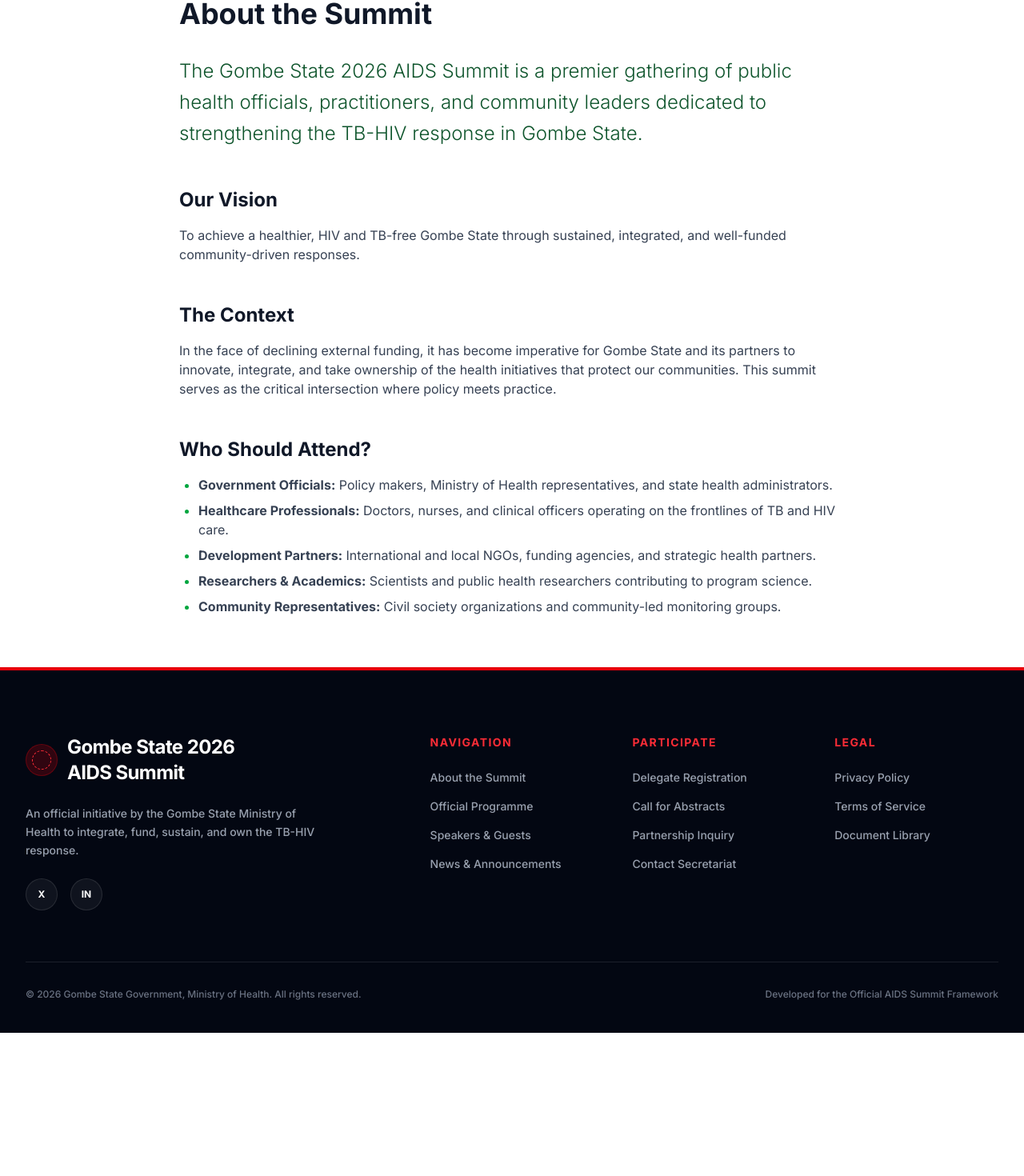
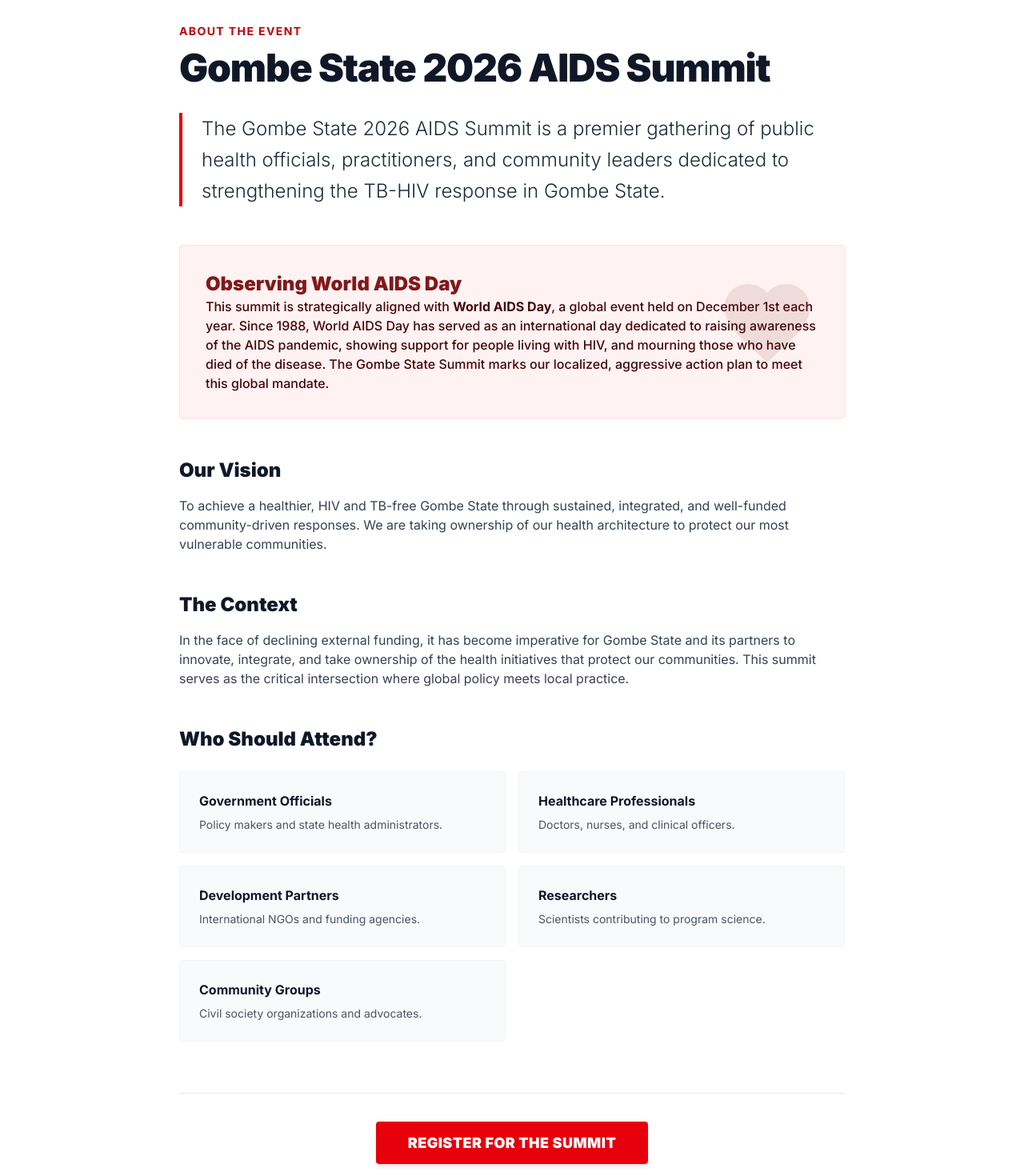
Before and after one commit to Icedmist/gombe-state-aid, a Next.js app in the folder frontend/: page /about in a window 1280 px wide. Shown: the part 148-1618 px from the top of the page at 80% size. Before the commit the page ends 1439 px from the top, so only its background shows below. Built offline with nearby package versions, Linux system fonts and the light colour scheme.

Commit message:
Update About page to include World AIDS Day context

```diff
--- a/frontend/src/app/about/page.tsx
+++ b/frontend/src/app/about/page.tsx
@@ -1,32 +1,58 @@
+import Link from 'next/link';
+
 export default function About() {
   return (
-    <div className="bg-white py-16 min-h-screen">
-      <div className="container mx-auto px-4 sm:px-6 lg:px-8 max-w-4xl">
-        <h1 className="text-4xl font-bold text-gray-900 mb-8">About the Summit</h1>
+    <div className="bg-white py-24 min-h-screen">
+      <div className="container mx-auto px-4 sm:px-6 lg:px-8 max-w-4xl animate-fade-in-up">
+        <span className="text-red-700 font-bold tracking-widest text-sm uppercase mb-3 block">About the Event</span>
+        <h1 className="text-4xl md:text-5xl font-black text-gray-900 mb-8 tracking-tight">Gombe State 2026 AIDS Summit</h1>
 
-        <div className="prose prose-lg prose-green max-w-none text-gray-700">
-          <p className="lead text-2xl text-green-900 font-light mb-8 leading-relaxed">
+        <div className="prose prose-lg max-w-none text-gray-700">
+          <p className="lead text-2xl text-gray-800 font-light mb-12 leading-relaxed border-l-4 border-red-600 pl-6">
             The Gombe State 2026 AIDS Summit is a premier gathering of public health officials, practitioners, and community leaders dedicated to strengthening the TB-HIV response in Gombe State.
           </p>
 
-          <h2 className="text-2xl font-bold text-gray-900 mt-12 mb-4">Our Vision</h2>
+          <div className="bg-red-50 p-8 rounded-sm border border-red-100 mb-12 relative overflow-hidden">
+            <div className="absolute top-0 right-0 p-8 opacity-10">
+              <svg className="w-32 h-32 text-red-900" fill="currentColor" viewBox="0 0 24 24"><path d="M12 21.35l-1.45-1.32C5.4 15.36 2 12.28 2 8.5 2 5.42 4.42 3 7.5 3c1.74 0 3.41.81 4.5 2.09C13.09 3.81 14.76 3 16.5 3 19.58 3 22 5.42 22 8.5c0 3.78-3.4 6.86-8.55 11.54L12 21.35z"/></svg>
+            </div>
+            <h2 className="text-2xl font-black text-red-900 mt-0 relative z-10">Observing World AIDS Day</h2>
+            <p className="text-red-950 font-medium relative z-10 mb-0">
+              This summit is strategically aligned with <strong>World AIDS Day</strong>, a global event held on December 1st each year. Since 1988, World AIDS Day has served as an international day dedicated to raising awareness of the AIDS pandemic, showing support for people living with HIV, and mourning those who have died of the disease. The Gombe State Summit marks our localized, aggressive action plan to meet this global mandate.
+            </p>
+          </div>
+
+          <h2 className="text-2xl font-black text-gray-900 mt-12 mb-4">Our Vision</h2>
           <p>
-            To achieve a healthier, HIV and TB-free Gombe State through sustained, integrated, and well-funded community-driven responses.
+            To achieve a healthier, HIV and TB-free Gombe State through sustained, integrated, and well-funded community-driven responses. We are taking ownership of our health architecture to protect our most vulnerable communities.
           </p>
 
-          <h2 className="text-2xl font-bold text-gray-900 mt-12 mb-4">The Context</h2>
+          <h2 className="text-2xl font-black text-gray-900 mt-12 mb-4">The Context</h2>
           <p>
-            In the face of declining external funding, it has become imperative for Gombe State and its partners to innovate, integrate, and take ownership of the health initiatives that protect our communities. This summit serves as the critical intersection where policy meets practice.
+            In the face of declining external funding, it has become imperative for Gombe State and its partners to innovate, integrate, and take ownership of the health initiatives that protect our communities. This summit serves as the critical intersection where global policy meets local practice.
           </p>
 
-          <h2 className="text-2xl font-bold text-gray-900 mt-12 mb-4">Who Should Attend?</h2>
-          <ul className="list-disc pl-6 space-y-2 mt-4 marker:text-green-600">
-            <li><strong>Government Officials:</strong> Policy makers, Ministry of Health representatives, and state health administrators.</li>
-            <li><strong>Healthcare Professionals:</strong> Doctors, nurses, and clinical officers operating on the frontlines of TB and HIV care.</li>
-            <li><strong>Development Partners:</strong> International and local NGOs, funding agencies, and strategic health partners.</li>
-            <li><strong>Researchers & Academics:</strong> Scientists and public health researchers contributing to program science.</li>
-            <li><strong>Community Representatives:</strong> Civil society organizations and community-led monitoring groups.</li>
-          </ul>
+          <h2 className="text-2xl font-black text-gray-900 mt-12 mb-6">Who Should Attend?</h2>
+          <div className="grid grid-cols-1 md:grid-cols-2 gap-4">
+            {[
+              { title: "Government Officials", desc: "Policy makers and state health administrators." },
+              { title: "Healthcare Professionals", desc: "Doctors, nurses, and clinical officers." },
+              { title: "Development Partners", desc: "International NGOs and funding agencies." },
+              { title: "Researchers", desc: "Scientists contributing to program science." },
+              { title: "Community Groups", desc: "Civil society organizations and advocates." }
+            ].map((audience, i) => (
+              <div key={i} className="bg-gray-50 p-6 border border-gray-100 rounded-sm">
+                <h4 className="font-bold text-gray-900 m-0">{audience.title}</h4>
+                <p className="text-sm text-gray-600 m-0 mt-2">{audience.desc}</p>
+              </div>
+            ))}
+          </div>
+        </div>
+
+        <div className="mt-16 text-center border-t border-gray-200 pt-12">
+          <Link href="/register" className="bg-red-600 hover:bg-red-700 text-white px-10 py-4 rounded-sm font-black text-lg uppercase tracking-wide transition-all shadow-md">
+            Register for the Summit
+          </Link>
         </div>
       </div>
     </div>
```
